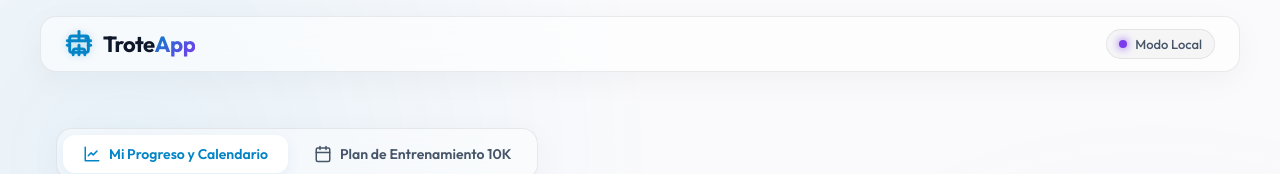
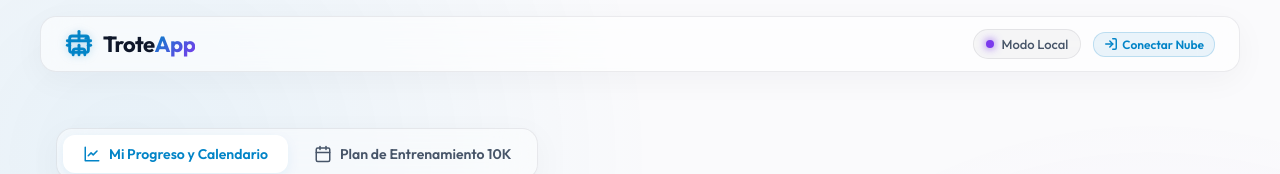
Before and after one commit to Lucas-Vergara/trote-app, a Next.js app: page / in a window 1280 px wide. Both pictures are taken after a click on the button "Usar Modo Local (Offline)". Shown: the top 174 px of the page. Built offline with nearby package versions, Linux system fonts and the light colour scheme; no server answers.

Commit message:
feat: add guest mode with local storage backup and cloud connect action

```diff
--- a/src/app/page.tsx
+++ b/src/app/page.tsx
@@ -427,7 +427,10 @@ export default function Home() {
           </div>
         </div>
 
-        <AuthForm onAuthSuccess={() => console.log('Autenticación exitosa')} />
+        <AuthForm
+          onAuthSuccess={() => console.log('Autenticación exitosa')}
+          onGuestAccess={() => setUseLocalMode(true)}
+        />
       </main>
     );
   }
@@ -438,6 +441,7 @@ export default function Home() {
         isCloudSynced={!useLocalMode}
         userEmail={useLocalMode ? null : user?.email}
         onLogout={handleLogout}
+        onLoginClick={isSupabaseConfigured ? () => setUseLocalMode(false) : undefined}
       />
 
       {/* ALERTAS Y MENSAJES DE ESTADO */}
--- a/src/components/AuthForm.tsx
+++ b/src/components/AuthForm.tsx
@@ -4,9 +4,10 @@ import styles from './AuthForm.module.css';
 
 interface AuthFormProps {
   onAuthSuccess: () => void;
+  onGuestAccess: () => void;
 }
 
-export default function AuthForm({ onAuthSuccess }: AuthFormProps) {
+export default function AuthForm({ onAuthSuccess, onGuestAccess }: AuthFormProps) {
   const [isLogin, setIsLogin] = useState(true);
   const [email, setEmail] = useState('');
   const [password, setPassword] = useState('');
@@ -163,6 +164,16 @@ export default function AuthForm({ onAuthSuccess }: AuthFormProps) {
               'Registrarse'
             )}
           </button>
+
+          <button
+            type="button"
+            className="btn-secondary"
+            style={{ width: '100%', marginTop: '12px' }}
+            onClick={onGuestAccess}
+            disabled={loading}
+          >
+            Entrar como Invitado (Datos Locales)
+          </button>
         </form>
 
         <p className={styles.securityNote}>
--- a/src/components/Navbar.module.css
+++ b/src/components/Navbar.module.css
@@ -157,8 +157,37 @@
   height: 14px;
 }
 
+.loginBtn {
+  background: rgba(2, 132, 199, 0.08);
+  border: 1px solid rgba(2, 132, 199, 0.2);
+  color: var(--primary-neon);
+  padding: 4px 10px;
+  border-radius: 12px;
+  font-size: 12px;
+  font-weight: 600;
+  cursor: pointer;
+  display: flex;
+  align-items: center;
+  gap: 4px;
+  transition: var(--transition-smooth);
+}
+
+.loginBtn:hover {
+  background: rgba(2, 132, 199, 0.18);
+  border-color: var(--primary-neon);
+  transform: translateY(-1px);
+}
+
+.loginIcon {
+  width: 14px;
+  height: 14px;
+}
+
 @media (max-width: 600px) {
   .userEmail {
     display: none;
   }
+  .loginText {
+    display: none;
+  }
 }
--- a/src/components/Navbar.tsx
+++ b/src/components/Navbar.tsx
@@ -5,9 +5,10 @@ interface NavbarProps {
   isCloudSynced: boolean;
   userEmail?: string | null;
   onLogout?: () => void;
+  onLoginClick?: () => void;
 }
 
-export default function Navbar({ isCloudSynced, userEmail, onLogout }: NavbarProps) {
+export default function Navbar({ isCloudSynced, userEmail, onLogout, onLoginClick }: NavbarProps) {
   // Extract name prefix from email (e.g. lucas@example.com -> lucas)
   const displayName = userEmail ? userEmail.split('@')[0] : '';
 
@@ -47,6 +48,17 @@ export default function Navbar({ isCloudSynced, userEmail, onLogout }: NavbarPro
             )}
           </div>
 
+          {!isCloudSynced && onLoginClick && (
+            <button className={styles.loginBtn} onClick={onLoginClick} aria-label="Conectar nube">
+              <svg className={styles.loginIcon} viewBox="0 0 24 24" fill="none" stroke="currentColor" strokeWidth="2.5" strokeLinecap="round" strokeLinejoin="round">
+                <path d="M15 3h4a2 2 0 0 1 2 2v14a2 2 0 0 1-2 2h-4" />
+                <polyline points="10 17 15 12 10 7" />
+                <line x1="15" y1="12" x2="3" y2="12" />
+              </svg>
+              <span className={styles.loginText}>Conectar Nube</span>
+            </button>
+          )}
+
           {userEmail && (
             <div className={styles.userSection}>
               <span className={styles.userEmail} title={userEmail}>
```
